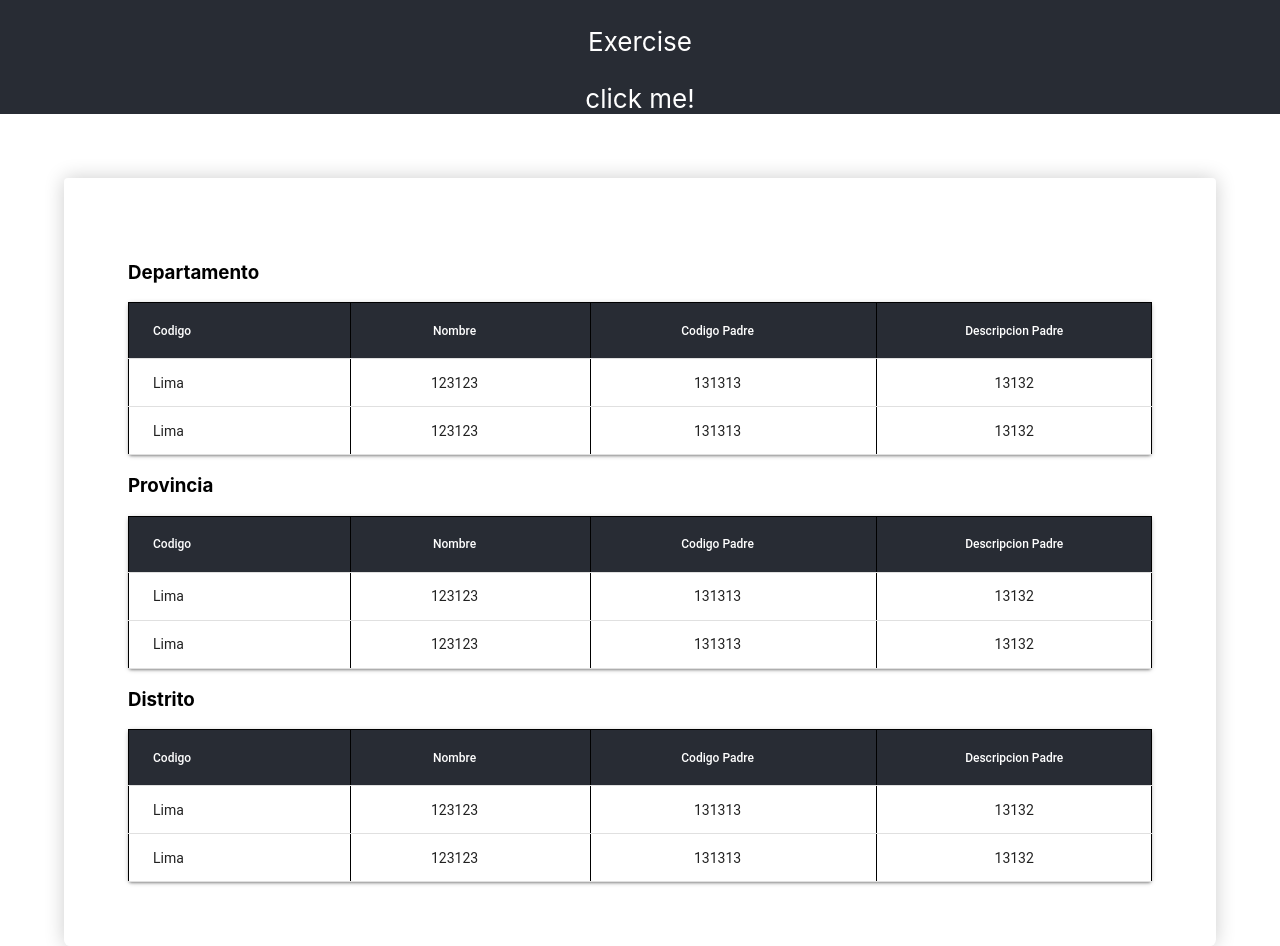
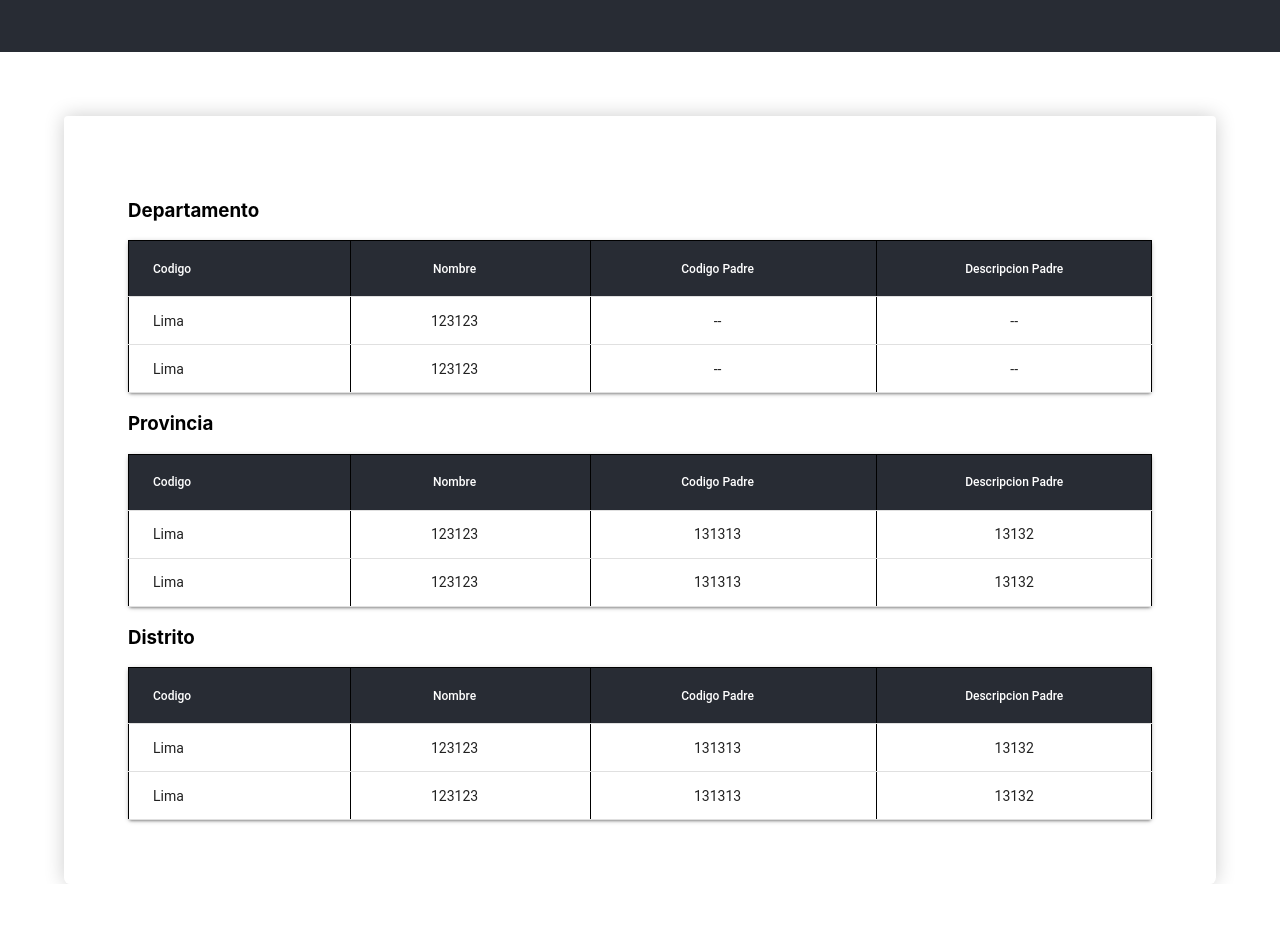
Before and after one commit to Liceth/exercise, a React (Create React App) app: page / in a window 1280 px wide. After the commit the page ends 884 px from the top, so only its background shows below. Built offline with nearby package versions, Linux system fonts and the light colour scheme.

Commit message:
Splitting the array

```diff
--- a/src/Components/Pages/HomePage/HomePage.js
+++ b/src/Components/Pages/HomePage/HomePage.js
@@ -36,20 +36,26 @@ const styles = theme => ({
   },
 });
 
-function handleClick() {
+function handleList() {
   fetch(file)
   .then(response => response.text())
-  .then(text => console.log(text))
+  .then(text => {
+    var ListArray =  text.split("\n");
+    console.log(ListArray);
+  })
 
 }
 
 class HomePage extends Component {
+
+  componentDidMount(){
+    handleList();
+  }
   render() {
     return (
       <div className="App">
         <header className="App-header">
-        <p>Exercise</p>
-        <div onClick={handleClick}>click me!</div>
+        <p></p>
         </header>
         <div className="App-body">
           <h3>Departamento</h3>
@@ -65,20 +71,16 @@ class HomePage extends Component {
                 </TableHead>
                 <TableBody>
                   <TableRow className={styles.row} >
-                    <CustomTableCell component="th" scope="row">
-                      Lima
-                    </CustomTableCell>
+                    <CustomTableCell component="th" scope="row">Lima</CustomTableCell>
                     <CustomTableCell align="center">123123</CustomTableCell>
-                    <CustomTableCell align="center">131313</CustomTableCell>
-                    <CustomTableCell align="center">13132</CustomTableCell>
+                    <CustomTableCell align="center"> -- </CustomTableCell>
+                    <CustomTableCell align="center"> -- </CustomTableCell>
                   </TableRow>
                   <TableRow className={styles.row} >
-                    <CustomTableCell component="th" scope="row">
-                      Lima
-                    </CustomTableCell>
+                    <CustomTableCell component="th" scope="row">Lima</CustomTableCell>
                     <CustomTableCell align="center">123123</CustomTableCell>
-                    <CustomTableCell align="center">131313</CustomTableCell>
-                    <CustomTableCell align="center">13132</CustomTableCell>
+                    <CustomTableCell align="center"> -- </CustomTableCell>
+                    <CustomTableCell align="center"> -- </CustomTableCell>
                   </TableRow>
                 </TableBody>
               </Table>
```
